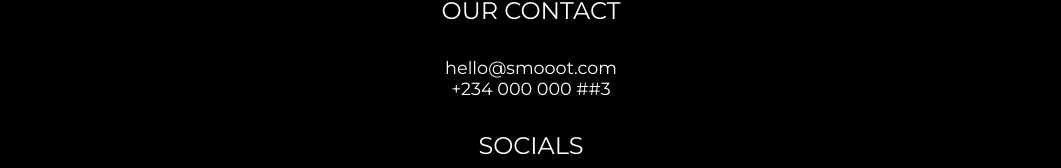
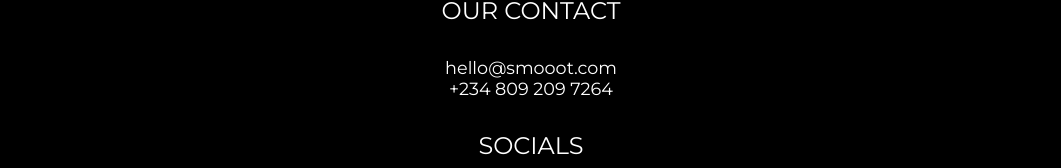
Before and after one commit to smooot-admin/smooot-website, a Next.js app: page / in a window 1280 px wide. Shown: the part 3153-3321 px from the top of the page, without its empty margins (109-1170 px from the left). Built offline with nearby package versions, Linux system fonts and the light colour scheme.

Commit message:
changed the contact number

```diff
--- a/pages/index.tsx
+++ b/pages/index.tsx
@@ -190,7 +190,7 @@
               <div className={styles.contact}>
                 <p className={styles.heading}>OUR CONTACT</p>
                 <p>hello@smooot.com</p>
-                <p>+234 000 000 ##3</p>
+                <p>+234 809 209 7264</p>
               </div>
             </div>
           </div>
```
